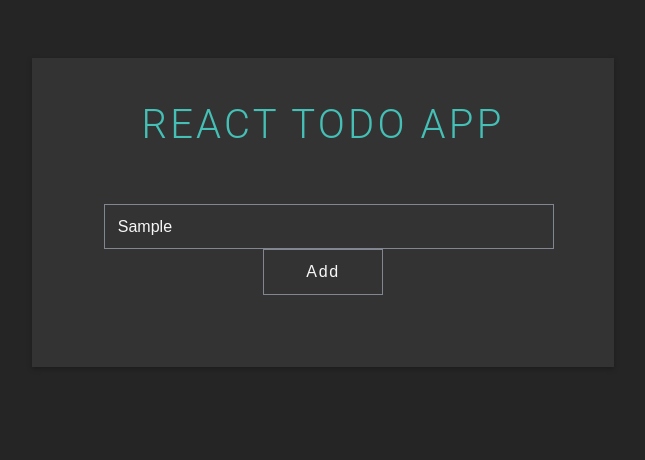
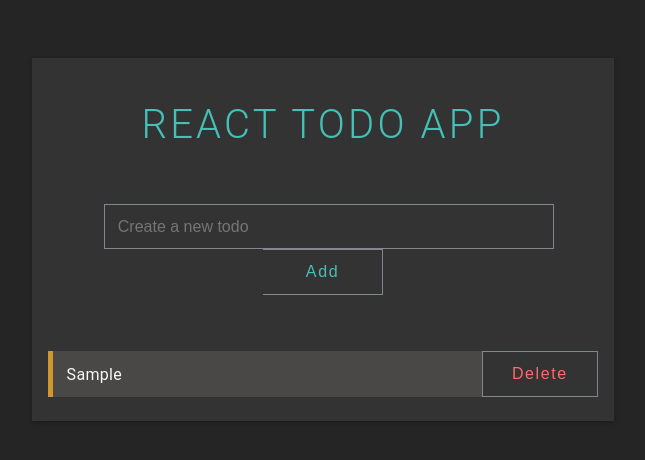
Before and after one commit to rlivaev/TodoList2, a React (Create React App) app: page / in a window 1280 px wide. Both pictures are taken after typing "Sample" into the empty fields and a click on the button "Add". Shown: the top 460 px of the page, without its empty margins (317-962 px from the left). Built offline with nearby package versions, Linux system fonts and the light colour scheme.

Commit message:
added delete button

```diff
--- a/src/App.js
+++ b/src/App.js
@@ -5,26 +5,52 @@
 
 
 function App() {
+  const [todos, setTodos] = useState([]);
   const [todo, setTodo] = useState("");
-  const [todos, setTodos] = useState([]);
-  const addTodo = () =>{
-    if(todo !== ""){
+
+
+  const addTodo = () => {
+    if (todo !== ""){
       setTodos([...todos, todo]);
       setTodo ("");
     }
+  };
+  const deleteTodo = (text) =>{
+    const newTodos = todos.filter((todo) => {
+      return todo !== text;
+    });
+    setTodos(newTodos);
   }
   return (
     <div className="App">
      <h1>React Todo App</h1>
      <div className="input-wrapper">
       <input
-       onChance={(e) => {setTodo(e.target.value)}}
        type="text"
        name="todo"
+       value={todo}
        placeholder="Create a new todo"
+       onChange={(e) => {setTodo(e.target.value);
+      }}
        />
-      <button onClick={addTodo} className="add-buttom">Add</button>
+      <button className="add-button" onClick={addTodo}>
+        Add
+      </button>
      </div>
+     {todos?.length > 0?(
+        <ul className="todo-list">
+        {todos.map((todo,index) => (
+          <div className="todo">
+            <li key={index}>{todo}</li>
+            <button onClick={() => {deleteTodo(todo)}} className="delete-button">Delete</button>
+          </div>
+        ))}
+       </ul>
+     ):(
+      <div className="empty">
+        <p>No task found</p>
+      </div>
+     )}
     </div>
   );
   }
```
